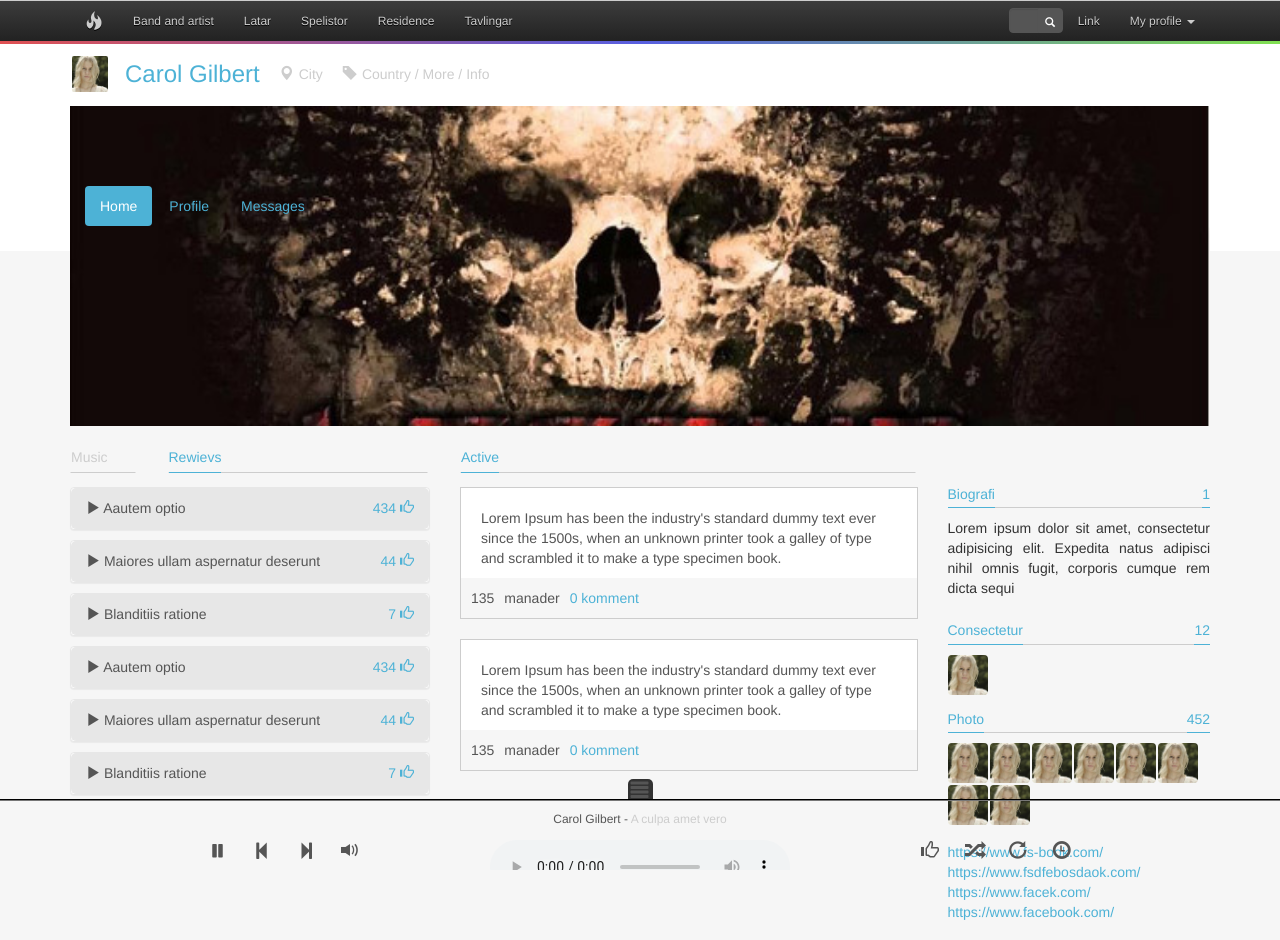
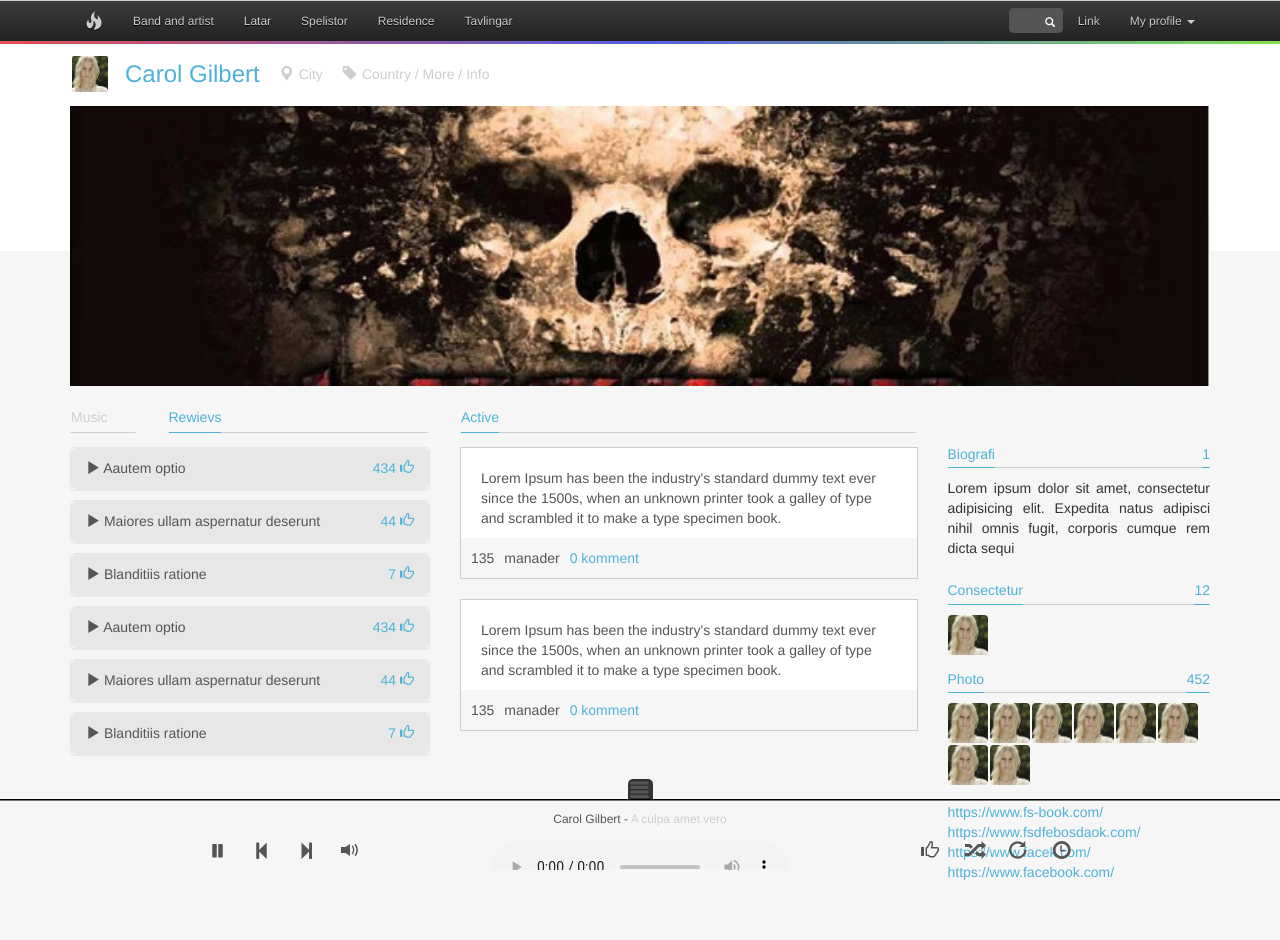
Before and after one commit to Lysyi/remit, a website: page index.html in a window 1280 px wide. Shown: the top 940 px of the page. Drawn offline with Linux system fonts and the light colour scheme.

Commit message:
revert index

```diff
--- a/index.html
+++ b/index.html
@@ -87,13 +87,6 @@
             <span class="glyphicon glyphicon-heart"></span>23423
             <span class="glyphicon glyphicon-play"></span>123
             <span class="glyphicon glyphicon-certificate"></span>1,235
-          </div>
-          <div class="count-block-desktop">
-            <ul class="nav nav-pills">
-              <li class="active"><a href="#">Home</a></li>
-              <li><a href="#">Profile</a></li>
-              <li><a href="#">Messages</a></li>
-            </ul>
           </div>
         </div>
       </div>
```
